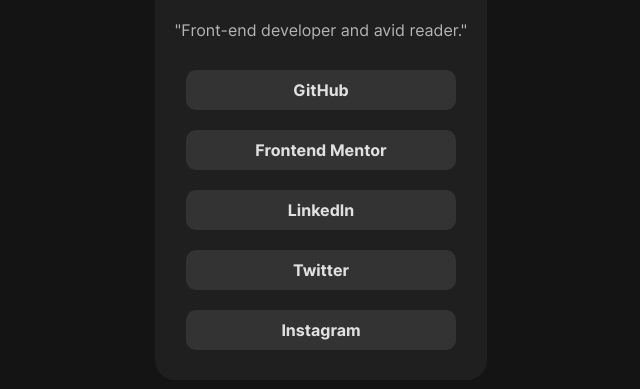
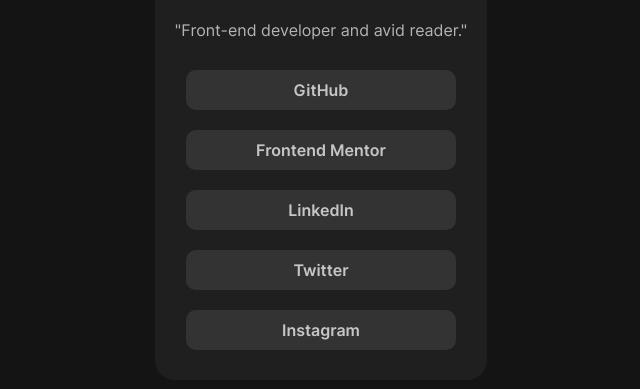
Before and after one commit to wellingtonbarbosadev/social-links-profile-page, a plain HTML site: page index.html in a window 1280 px wide. Shown: the part 315-704 px from the top of the page, without its empty margins (319-959 px from the left). Drawn offline with Linux system fonts and the light colour scheme.

Commit message:
Update style.css

```diff
--- a/assets/css/style.css
+++ b/assets/css/style.css
@@ -86,8 +86,8 @@ body {
     padding: 15px;
     border-radius: 10px;
     text-decoration: none;
-    font-weight: 700;
-    color: hsla(0, 0%, 100%, 0.851);
+    font-weight: 600;
+    color: hsla(0, 0%, 100%, 0.72);
 }
 
 #buttons a:hover {
```
